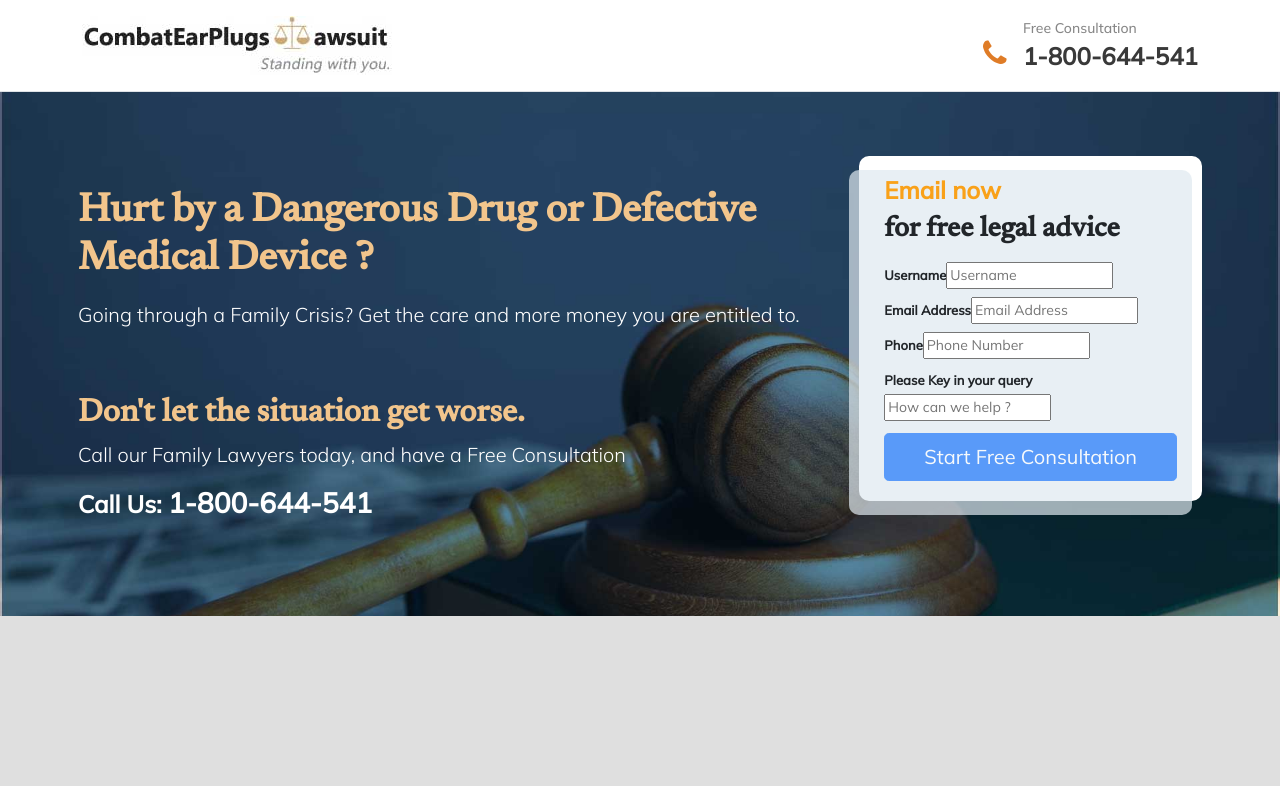
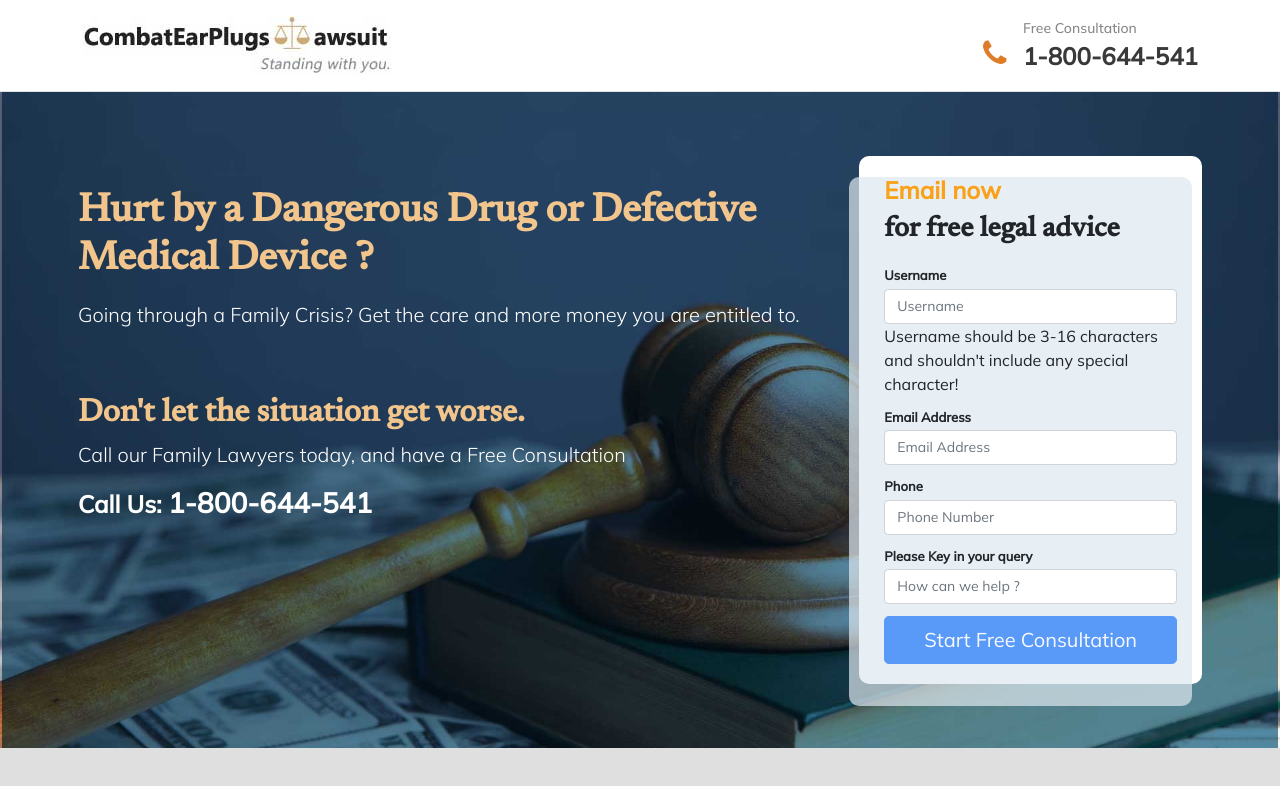
Before and after one commit to durgeshraju/react-projects, a React (Create React App) app in the folder 2.LandingPages/lawsuits/: page / in a window 1280 px wide. Shown: the top 786 px of the page. Built offline with nearby package versions, Linux system fonts and the light colour scheme.

Commit message:
form validation set

```diff
--- a/2.LandingPages/lawsuits/src/components/HeroUnitBlock/ContactForm/ContactForm.js
+++ b/2.LandingPages/lawsuits/src/components/HeroUnitBlock/ContactForm/ContactForm.js
@@ -4,6 +4,8 @@ import InputField from '../../../sharedUI/InputField';
 
 const ContactForm = props => {
   const [isDisabled, setDisabled] = useState(false);
+  const [focused, setFocused] = useState(false);
+  const [submitting, setSubmitting] = useState(false);
   const [values, setValues] = useState({
     username: "",
     email: "",
@@ -15,7 +17,10 @@ const ContactForm = props => {
       id: 1,
       name: "username",
       type: "text",
+      errorMessage:
+      "Username should be 3-16 characters and shouldn't include any special character!",
       label: "Username",
+      pattern: "^[A-Za-z0-9]{3,16}$",
       placeholder: "Username",
       required: true,
     },
@@ -41,12 +46,16 @@ const ContactForm = props => {
       type: "text",
       label: "Please Key in your query",
       placeholder: "How can we help ?",
-      required: false
+      required: true
     }
   ];
 
   const handleSubmit = (e) => {
     e.preventDefault();
+    setSubmitting(true);
+    setTimeout(() => {
+       setSubmitting(false);
+     },3000);
   };
 
    const onChangeHandler = (e) =>{
@@ -54,20 +63,32 @@ const ContactForm = props => {
     setDisabled(e.target.value.length >= 1);
    }
 
+   const onFocusHandler = (e) =>{
+     setFocused(true);
+   }
+
     return(
         <form onSubmit={handleSubmit}>
         <div className= {classes['main-heading-wrapper']}>
            <h3 className="fw-bold mb-0 pb-3"><span>Email now</span> for free legal advice</h3>
            <div className= {classes.formElemntsWrapper}>
+           {submitting && 'Form submitting'}
             {userInput.map((input)=>{
             return (
             <Fragment key={input.id}>
             <InputField
               {...input}
-               value={values[input.name]}
+              value={values[input.name]}
               onChange={onChangeHandler}
+              onBlur={onFocusHandler}
+              onFocus={() =>
+                input.name && setFocused(true)
+              }
+              focused={focused.toString()}
+              className="form-control"
             /></Fragment>
-            )})}
+            )})
+          }
             </div>
             <button type="submit" className="btn btn-lg btn-primary w-100 mt-1" disabled={!isDisabled}>Start Free Consultation</button>
         </div>
```
